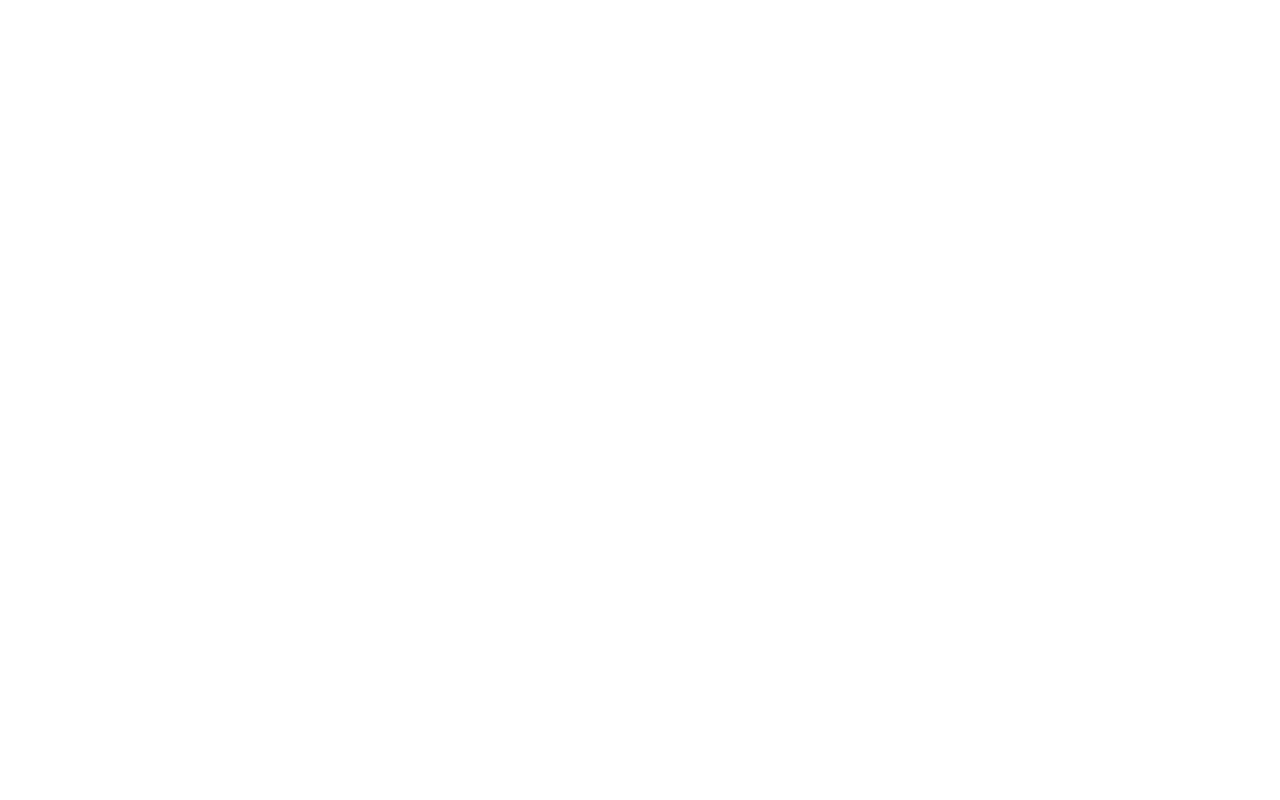
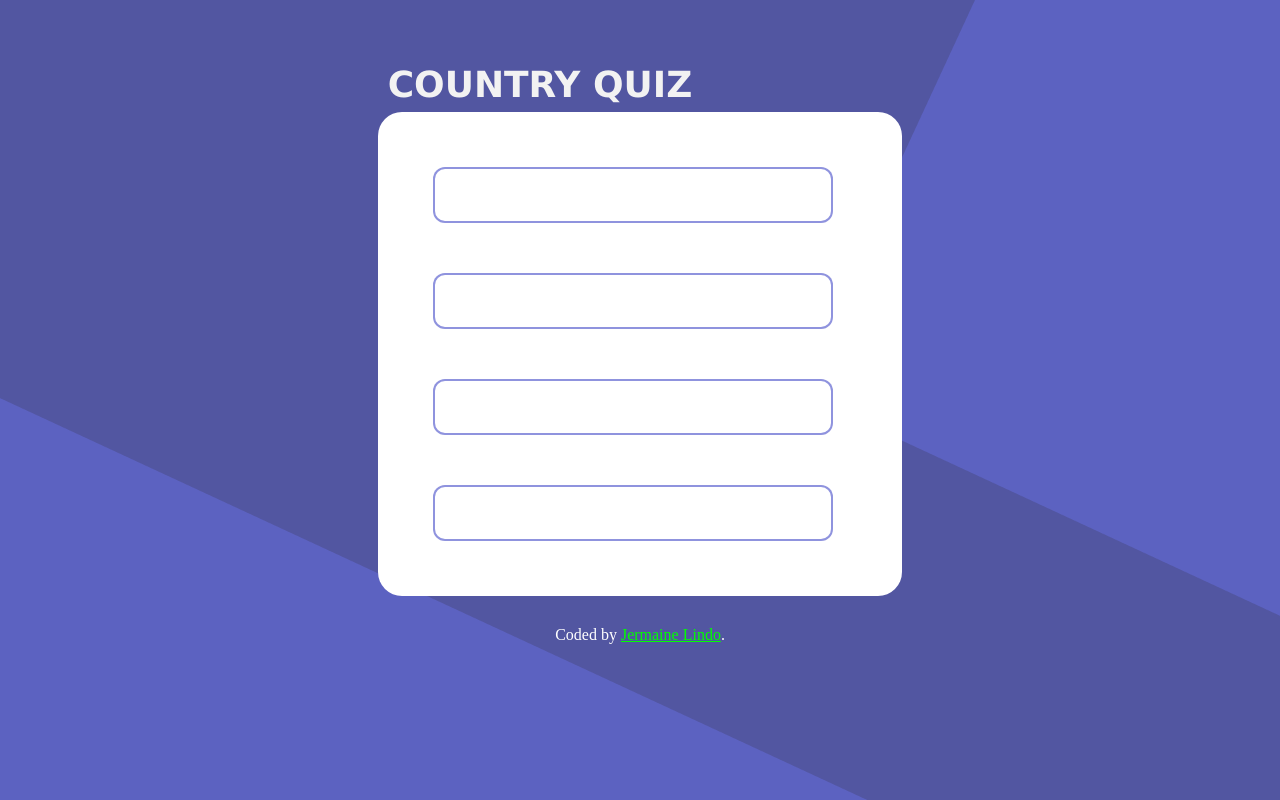
Before and after one commit to Jermaine-Lindo/country-quiz, a plain HTML site: page index.html in a window 1280 px wide. Drawn offline with Linux system fonts and the light colour scheme.

Commit message:
Setup background and card for holding answers

```diff
--- a/index.html
+++ b/index.html
@@ -5,8 +5,23 @@
   <meta http-equiv="X-UA-Compatible" content="IE=edge">
   <meta name="viewport" content="width=device-width, initial-scale=1.0">
   <title>Country Quiz</title>
+  <link rel="stylesheet" href="style.css">
+  <script src="script.js"></script>
 </head>
   <body>
-
+    <div class="container">
+      <p>Country Quiz</p>
+      <div class="card">
+        <button class="answer"></button>
+        <button class="answer"></button>
+        <button class="answer"></button>
+        <button class="answer"></button>
+      </div>
+    </div>
   </body>
+  <footer>
+    <div class="attribution">
+      Coded by <a href="https://github.com/jermaine-lindo">Jermaine Lindo</a>.
+    </div>
+  </footer>
 </html>
--- /dev/null
+++ b/style.css
@@ -0,0 +1,59 @@
+body{
+    background-image: url(./images/background.png);
+    background-repeat: no-repeat;
+    background-attachment: fixed;
+    background-position: center;
+    position: relative;
+
+}
+
+.container{
+    display: flex;
+    flex-wrap: wrap;
+    align-items: center;
+    flex-direction: column;
+    justify-content: center;
+    /* border: 2px solid red; */
+}
+
+p{
+    position: relative;
+    display: block;
+    height: 54px;
+    font-family: Verdana, Geneva, Tahoma, sans-serif;
+    font-weight: 600;
+    font-size: 36px;
+    line-height: 54px;
+    text-transform: uppercase;
+    right: 100px;
+    margin: 50px 0 0 0;
+    color: #F2F2F2;
+}
+
+.card{
+    background-color: white;
+    padding: 30px;
+    border-radius: 24px;
+    width: 464px;
+}
+
+button{
+    height: 56px;
+    width: 400px;
+    margin: 25px;
+    background-color: white;
+    border: 2px solid rgba(96, 102, 208, 0.7);
+    border-radius: 12px;
+}
+
+.attribution {
+    font-size: 16px;
+    text-align: center;
+    position: relative;
+    top: 30px;
+    color: white;
+}
+
+.attribution a{
+    color: lime;
+}
```
Also changed, not shown: images/background.png (added), images/devchallenges.png (added), images/undraw_adventure_4hum 1.svg (added), images/undraw_winners_ao2o 2.svg (added), script.js (added).
